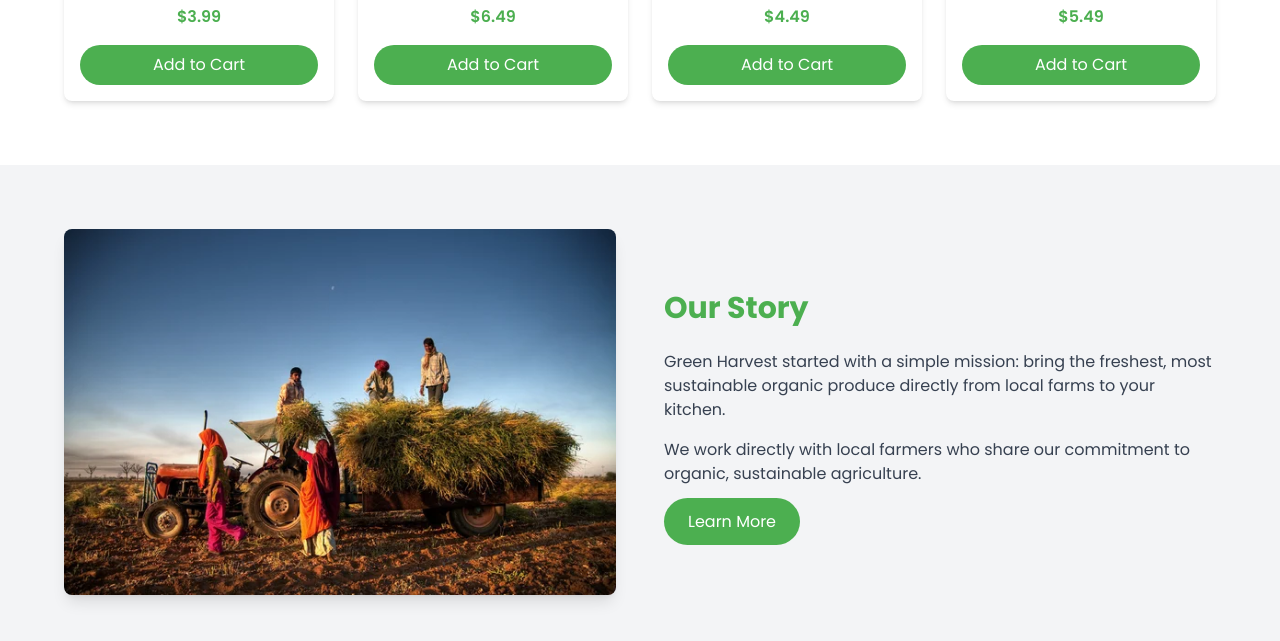
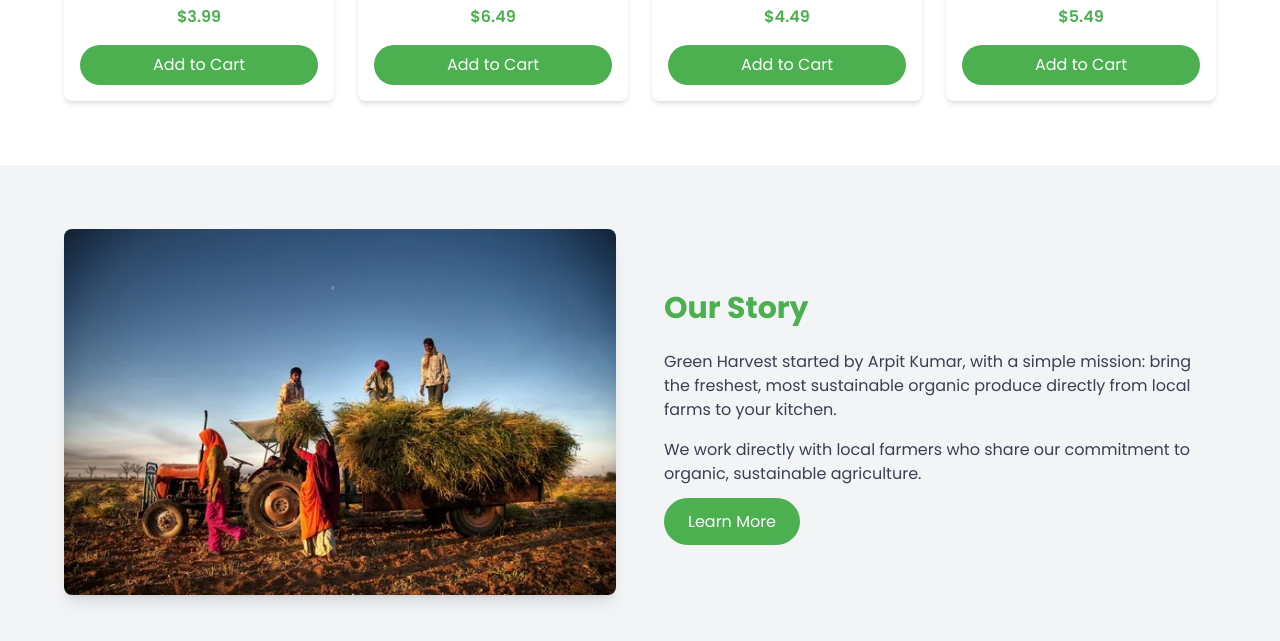
Before and after one commit to arpitkumardhariwal/Green-Harvest, a plain HTML site: page index.html in a window 1280 px wide. Shown: the part 1147-1788 px from the top of the page. Drawn offline with nearby package versions, Linux system fonts and the light colour scheme.

Commit message:
minor update

```diff
--- a/index.html
+++ b/index.html
@@ -79,7 +79,7 @@
             <div class="w-1/2">
                 <h3 class="text-3xl font-bold mb-6 text-organic-green">Our Story</h3>
                 <p class="text-gray-700 mb-4">
-                    Green Harvest started with a simple mission: bring the freshest, most sustainable organic produce directly from local farms to your kitchen.
+                    Green Harvest started by Arpit Kumar, with a simple mission: bring the freshest, most sustainable organic produce directly from local farms to your kitchen.
                 </p>
                 <p class="text-gray-700 mb-6">
                     We work directly with local farmers who share our commitment to organic, sustainable agriculture.
```
